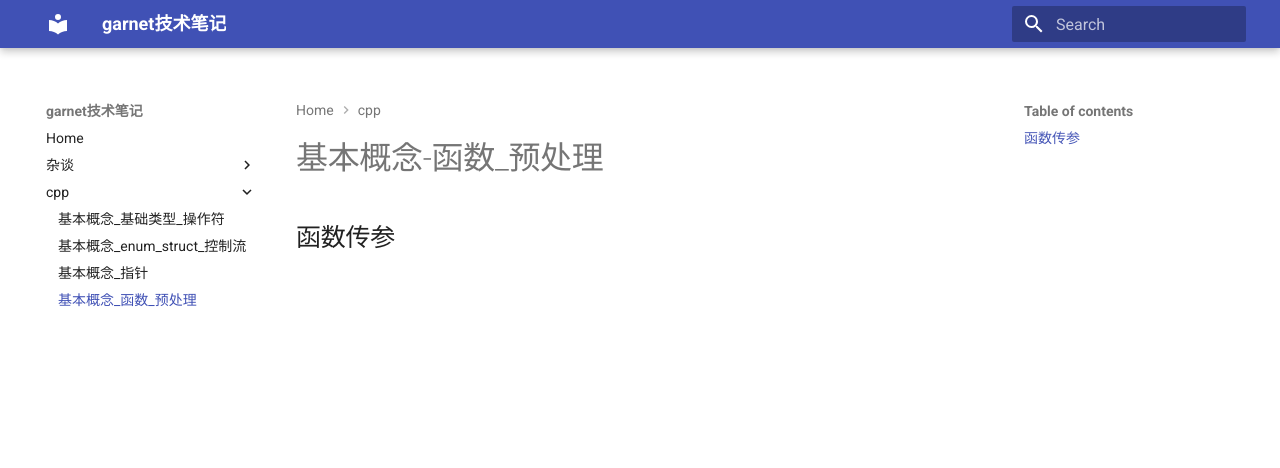
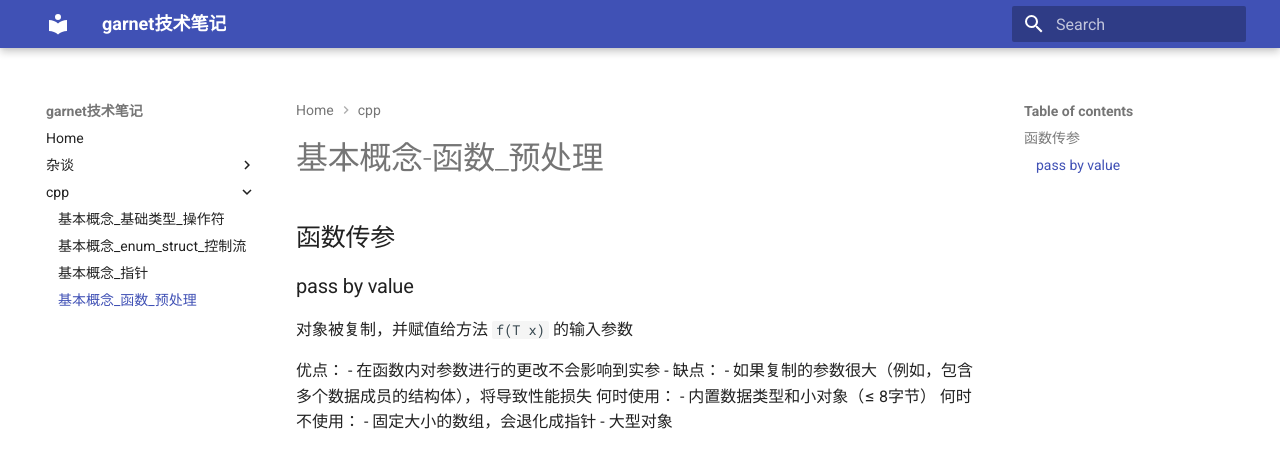
Before and after one commit to ymma98/technotes, an MkDocs documentation site: the page built from docs/cpp/基本概念_函数_预处理.md, in a window 1280 px wide. Shown: the top 468 px of the page. Built offline with MkDocs 1.6.1 and Material for MkDocs 9.7.7, drawn with Linux system fonts in a browser that asks for light colours.

Commit message:
docs/cpp/基本概念_函数_预处理.md updated from https://stackedit.cn/

```diff
--- a/docs/cpp/基本概念_函数_预处理.md
+++ b/docs/cpp/基本概念_函数_预处理.md
@@ -2,7 +2,18 @@
 
 ## 函数传参
 
+### pass by value
 
+对象被复制，并赋值给方法 `f(T x)` 的输入参数
+
+优点：
+-   在函数内对参数进行的更改不会影响到实参
+- 缺点：
+-   如果复制的参数很大（例如，包含多个数据成员的结构体），将导致性能损失 何时使用：
+-   内置数据类型和小对象（≤ 8字节） 何时不使用：
+-   固定大小的数组，会退化成指针
+-   大型对象
 <!--stackedit_data:
-eyJoaXN0b3J5IjpbMTUwNzI3NDQ5MiwxODU0MDQ3NjAxXX0=
+eyJoaXN0b3J5IjpbMTU5NzQwOTkzMywxNTA3Mjc0NDkyLDE4NT
+QwNDc2MDFdfQ==
 -->
```
